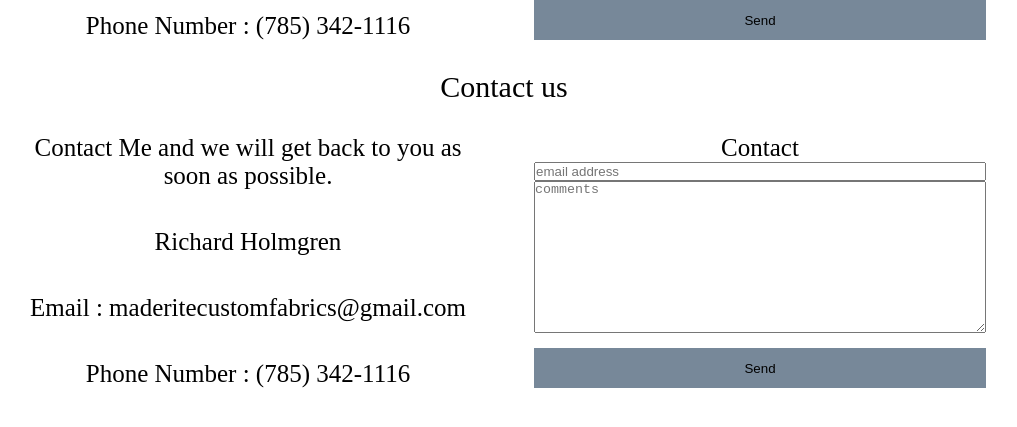
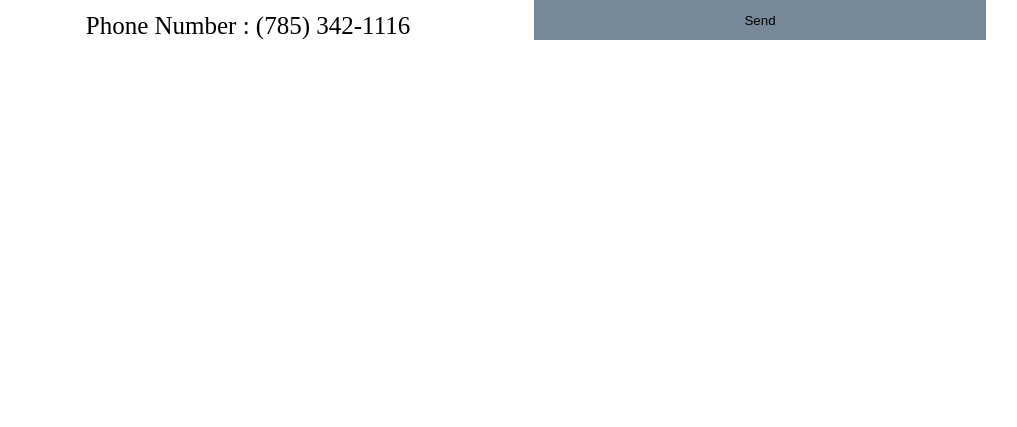
Before and after one commit to dani-digital/Flying-Debris, a React (Create React App) app in the folder flying-debris/: page / in a window 1280 px wide. Shown: the part 323-750 px from the top of the page, without its empty margins (136-1153 px from the left). Built offline with nearby package versions, Linux system fonts and the light colour scheme.

Commit message:
code cleanup

```diff
--- a/flying-debris/src/App.js
+++ b/flying-debris/src/App.js
@@ -2,15 +2,14 @@ import React from 'react';
 import './style.css';
 import CarouselImages from './components/CarouselComponent';
 import  About  from './components/AboutComponent';
-import Contact from './components/ContactComponent';
+
 
 function App() {
   return(
     <div id="body">
       <CarouselImages/>
       <About/>
-      <Contact/>
-      {/* {<ContactContainer/> */}
+
     </div>
   );
 }
--- a/flying-debris/src/components/AboutComponent.js
+++ b/flying-debris/src/components/AboutComponent.js
@@ -1,5 +1,4 @@
 import React from 'react';
-import { Card } from 'react';
 import ContactContainer from './ContactComponent';
 
 
```
